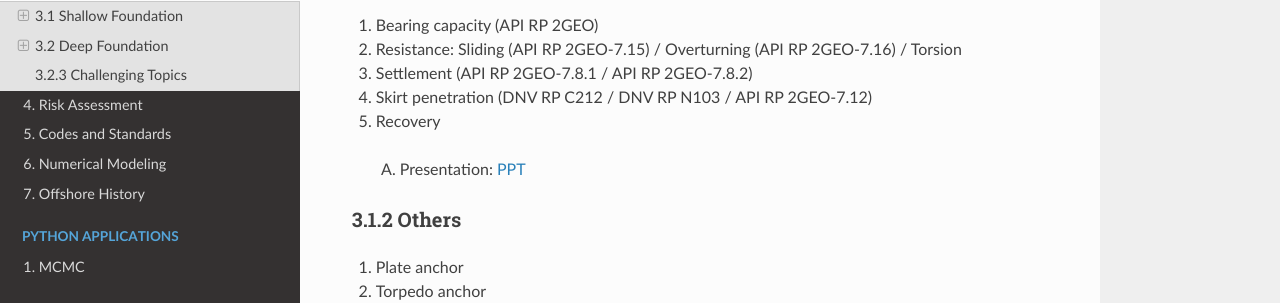
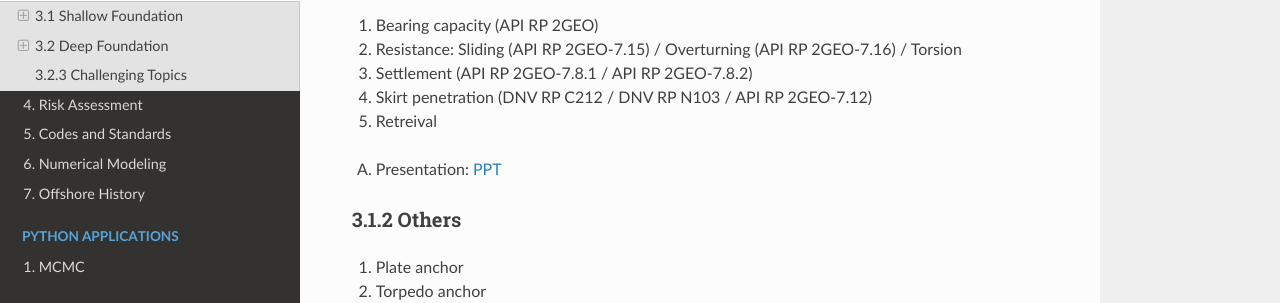
Before and after one commit to jrson11/GeoSohn, a Sphinx documentation site: the page built from docs/source/3-Foundation_Design.rst, in a window 1280 px wide and 900 px high. Shown: the part 252-555 px from the top of the window. Built offline with Sphinx 7.4.7 and the Read the Docs theme 2.0.0, drawn with Linux system fonts in a browser that asks for light colours; pages that are not in the unit, such as notebooks, are missing from menus.

Commit message:
Update 3-Foundation_Design.rst

```diff
--- a/docs/source/3-Foundation_Design.rst
+++ b/docs/source/3-Foundation_Design.rst
@@ -11,9 +11,9 @@
 2. Resistance: Sliding (API RP 2GEO-7.15) / Overturning (API RP 2GEO-7.16) / Torsion
 3. Settlement (API RP 2GEO-7.8.1 / API RP 2GEO-7.8.2)
 4. Skirt penetration (DNV RP C212 / DNV RP N103 / API RP 2GEO-7.12)
-5. Recovery
+5. Retreival
 
- A. Presentation: `PPT <https://bp365-my.sharepoint.com/:p:/r/personal/jung_sohn_bp_com/Documents/bp_Areas/_GeoSohn/3.1.-Shallow_Foundation(23Feb24).pptx?d=wef67f2ce02934dea9e5e7ad0329de0a7&csf=1&web=1&e=sPpUkq>`_
+A. Presentation: `PPT <https://bp365-my.sharepoint.com/:p:/r/personal/jung_sohn_bp_com/Documents/bp_Areas/_GeoSohn/3.1.-Shallow_Foundation(23Feb24).pptx?d=wef67f2ce02934dea9e5e7ad0329de0a7&csf=1&web=1&e=sPpUkq>`_
 
 3.1.2 Others
 ..............
```
